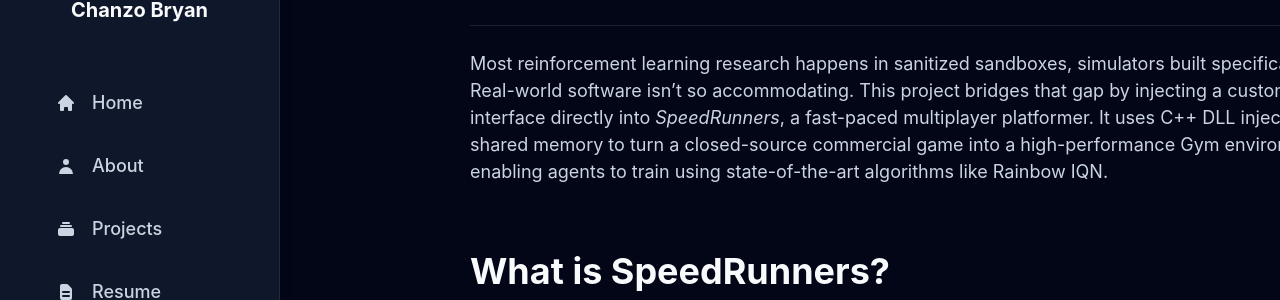
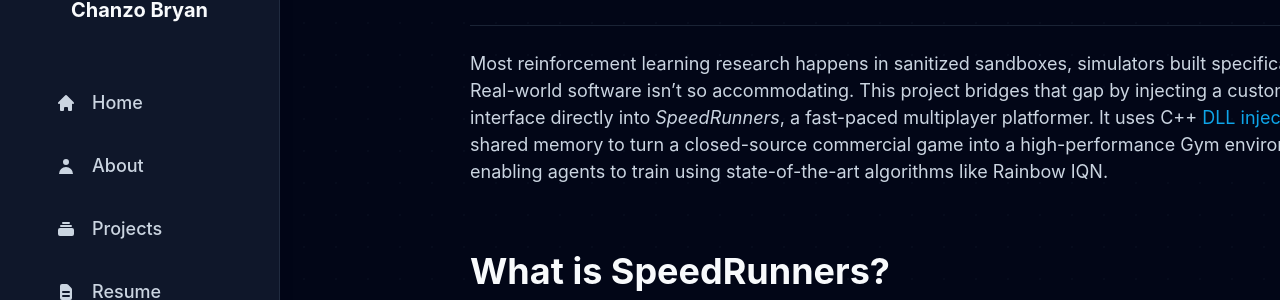
Before and after one commit to Chainso/chanzobryan.com, a Jekyll site: the page built from projects/speedrunners-rl.md, in a window 1280 px wide and 900 px high, scrolled down 406 px. Shown: the part 153-453 px from the top of the window. Built offline with Jekyll 4.4.1, drawn with Linux system fonts in a browser that asks for light colours; part of the change alters nothing that is shown.

```diff
--- a/projects/speedrunners-rl.md
+++ b/projects/speedrunners-rl.md
@@ -14,7 +14,7 @@ status: active
 
 ## Overview
 
-Most reinforcement learning research happens in sanitized sandboxes, simulators built specifically for AI. Real-world software isn't so accommodating. This project bridges that gap by injecting a custom AI interface directly into *SpeedRunners*, a fast-paced multiplayer platformer. It uses C++ DLL injection and shared memory to turn a closed-source commercial game into a high-performance Gym environment, enabling agents to train using state-of-the-art algorithms like Rainbow IQN.
+Most reinforcement learning research happens in sanitized sandboxes, simulators built specifically for AI. Real-world software isn't so accommodating. This project bridges that gap by injecting a custom AI interface directly into *SpeedRunners*, a fast-paced multiplayer platformer. It uses C++ [DLL injection](https://en.wikipedia.org/wiki/DLL_injection) and shared memory to turn a closed-source commercial game into a high-performance Gym environment, enabling agents to train using state-of-the-art algorithms like Rainbow IQN.
 
 ## What is SpeedRunners?
 
@@ -39,7 +39,7 @@ SpeedRunners presents a "perfect storm" of challenges for an AI agent:
 
 Because *SpeedRunners* is a compiled commercial game, it doesn't have a Python API. To train an agent, we had to build a bridge:
 
-1.  **Reverse Engineering**: We used tools like Cheat Engine and IDA Pro to find the memory addresses for player position, velocity, and game state.
+1.  **[Reverse Engineering](https://en.wikipedia.org/wiki/Reverse_engineering#Reverse_engineering_of_software)**: We used tools like Cheat Engine and IDA Pro to find the memory addresses for player position, velocity, and game state.
 2.  **DLL Injection**: We wrote a custom C++ library that gets "injected" into the running game process. This allows us to read memory directly and overwrite input commands.
 3.  **High-Speed Inter-Process Communication (IPC)**: The C++ hook talks to our Python training script via named pipes, streaming state data at 60Hz with less than 10ms of latency.
 
```
